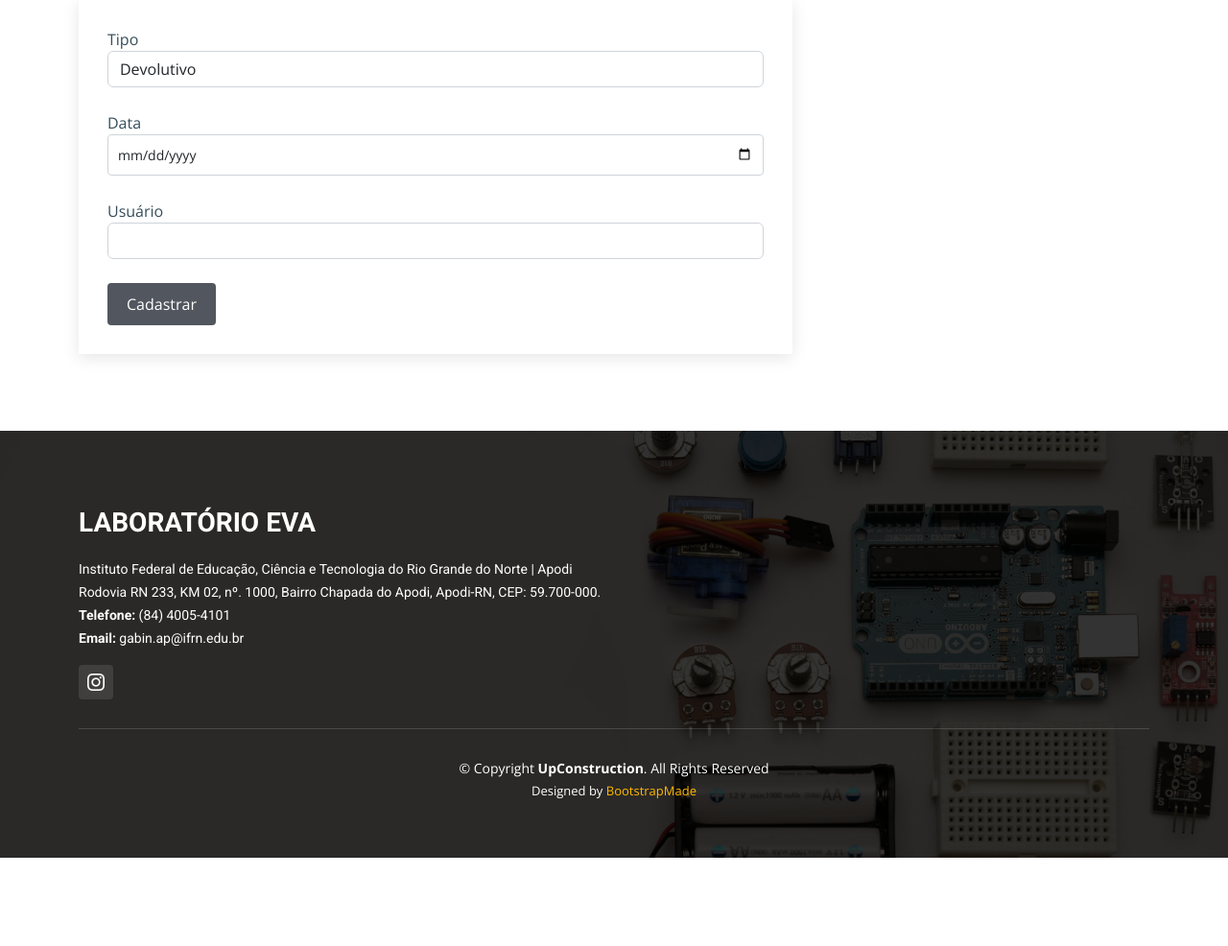
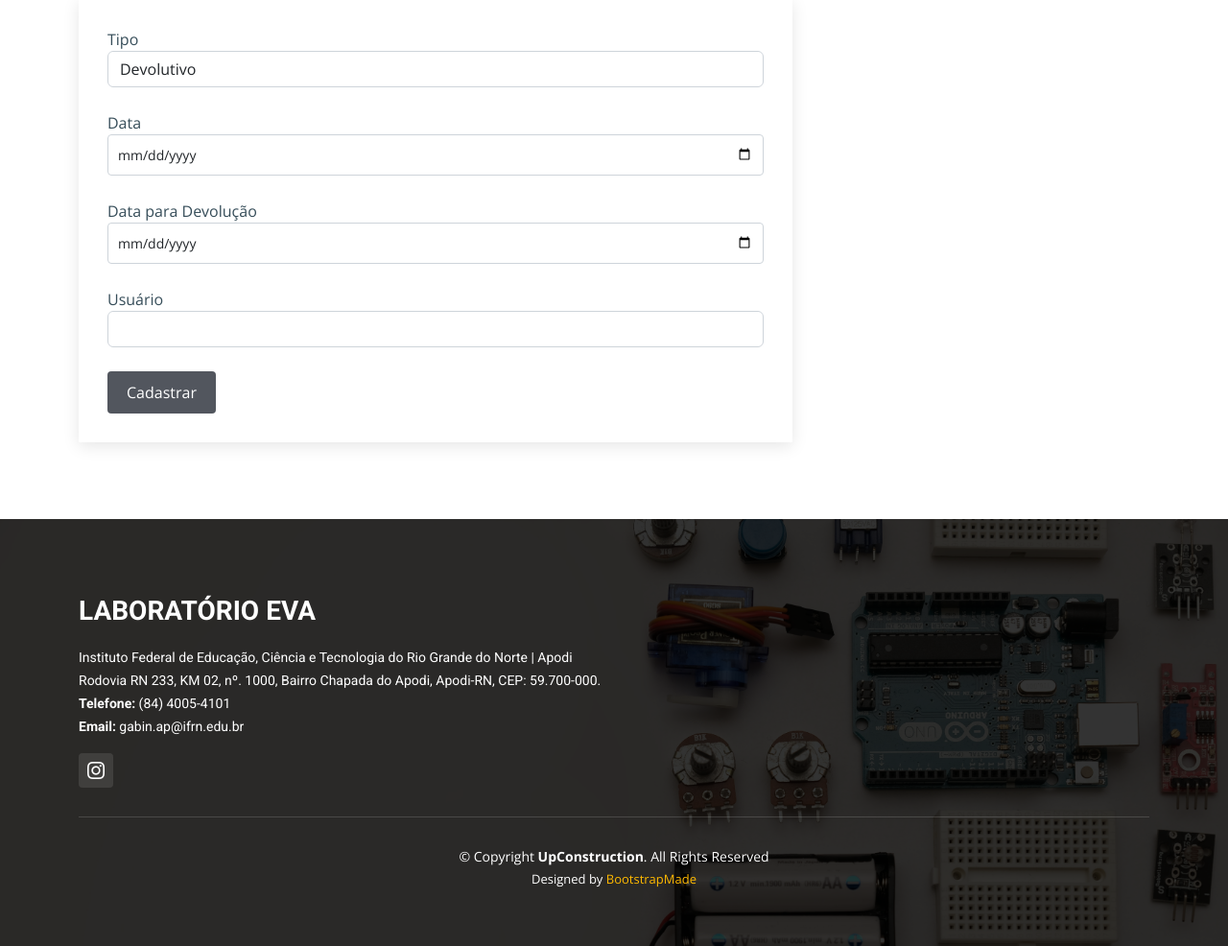
Before and after one commit to emillyasmin/eva2, a Flask app: template templates/cadastrar_emprestimo.html in a window 1280 px wide. Shown: the part 362-1348 px from the top of the page at 96% size. Before the commit the page ends 1256 px from the top, so only its background shows below. Run offline with Flask 3, Linux system fonts and the light colour scheme; the template is opened without the code that fills it, so the values that code supplies are empty; some libraries are stand-ins or nearby versions.

Commit message:
muda o formulário de empréstimo

```diff
--- a/main.py
+++ b/main.py
@@ -291,8 +291,9 @@ def cadastrar_emprestimo():
         tipo = request.form['tipo']
         dt_emp = request.form['dt_emp']
         usuario = request.form['usuario']
+        dt_devolucao = request.form['dt_devolucao']
 
-        emprestimo = Emprestimo(tipo, dt_emp, usuario)
+        emprestimo = Emprestimo(tipo, dt_emp, usuario, dt_devolucao)
 
         print(Emprestimo(tipo, dt_emp, usuario))
 
--- a/models/emprestimoDAO.py
+++ b/models/emprestimoDAO.py
@@ -4,13 +4,14 @@ class EmprestimoDAO:
 
     def inserir(self, emprestimo):
         try:
-            sql = "INSERT INTO Emprestimo(tipo, dt_emp, Usuario_matricula) " \
-                  "VALUES (%s, %s, %s)"
+            sql = "INSERT INTO Emprestimo(tipo, dt_emp, dt_devolucao, Usuario_matricula) " \
+                  "VALUES (%s, %s, %s, %s)"
 
             cursor = self.con.cursor()
             print(sql)
             cursor.execute(sql, (emprestimo.tipo,
                                  emprestimo.dt_emp,
+                                 emprestimo.dt_devolucao,
                                  emprestimo.usuario))
             print(cursor)
             self.con.commit()
--- a/templates/cadastrar_emprestimo.html
+++ b/templates/cadastrar_emprestimo.html
@@ -21,12 +21,12 @@
                       <input name="dt_emp" type="date" class="form-control" required>
                     </div>
                   </div>
-<!--                  <div class="row">-->
-<!--                    <div class="col form-group">-->
-<!--                      <label for="dt_devolucao">Data de Devolução</label>-->
-<!--                      <input name="dt_devolucao" type="date" class="form-control" >-->
-<!--                    </div>-->
-<!--                  </div>-->
+                  <div class="row">
+                    <div class="col form-group">
+                      <label for="dt_devolucao">Data para Devolução</label>
+                      <input name="dt_devolucao" type="date" class="form-control" >
+                    </div>
+                  </div>
                   <div class="row">
                     <div class="col form-group">
                       <label for="usuario">Usuário</label>
```
